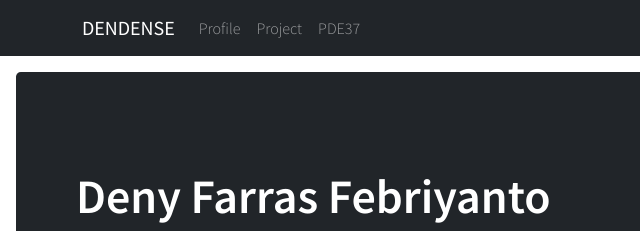
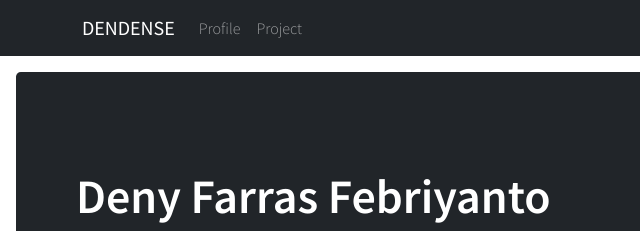
Before and after one commit to dendense/pde37, a Gatsby site: page / in a window 1280 px wide. Shown: the top 231 px of the page, 0-640 px from the left. Built offline with nearby package versions, Linux system fonts and the light colour scheme; Gatsby itself is replaced by a stand-in of ours.

Commit message:
Removing PDE37 Page

```diff
--- a/src/parts/Nav.js
+++ b/src/parts/Nav.js
@@ -27,13 +27,6 @@ const Navigation = (props) => (
           >
             Project
           </Link>
-          <Link
-            className="nav-link"
-            activeClassName="nav-link active"
-            to="/pde37"
-          >
-            PDE37
-          </Link>
         </Nav>
       </Navbar.Collapse>
     </Container>
```
